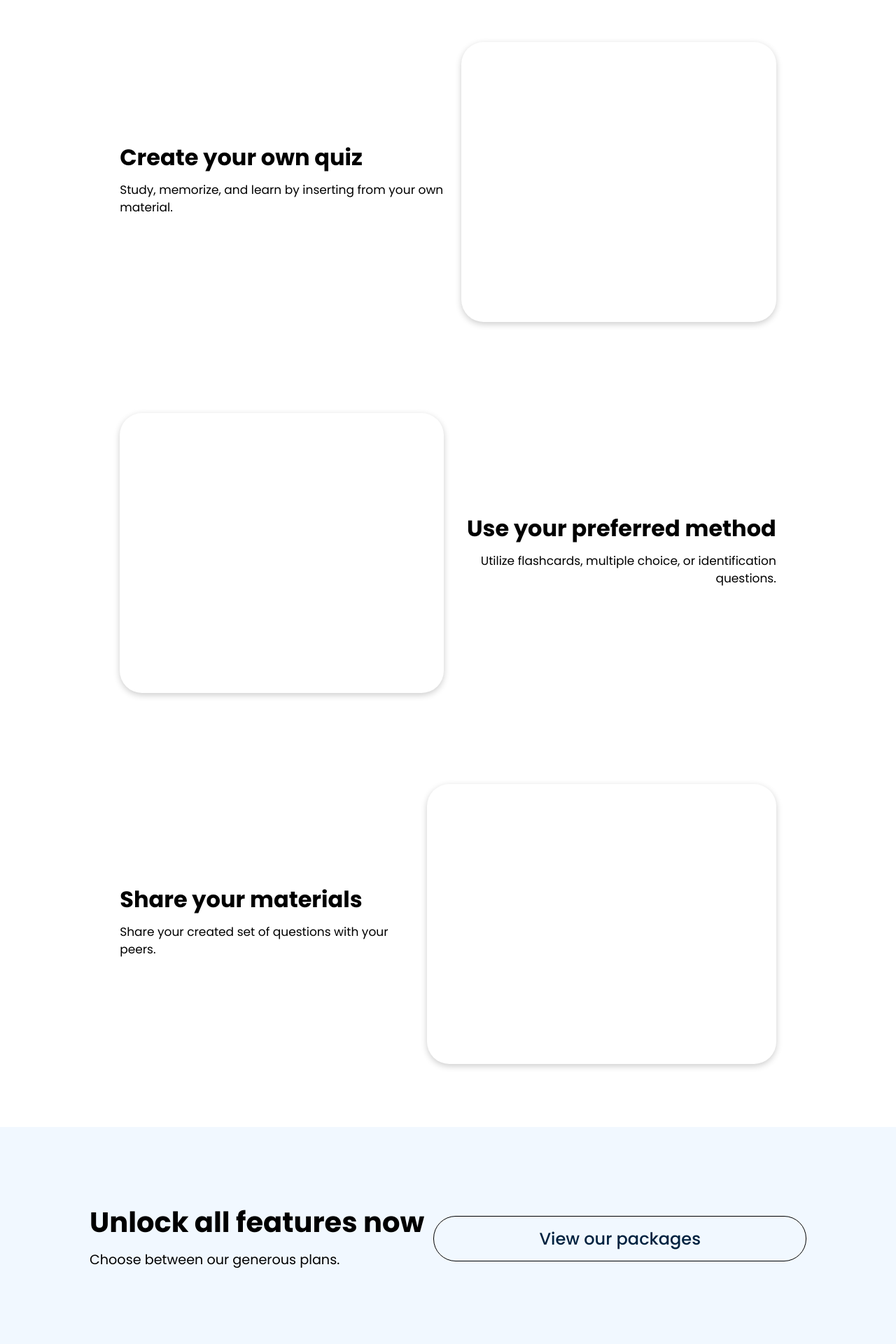
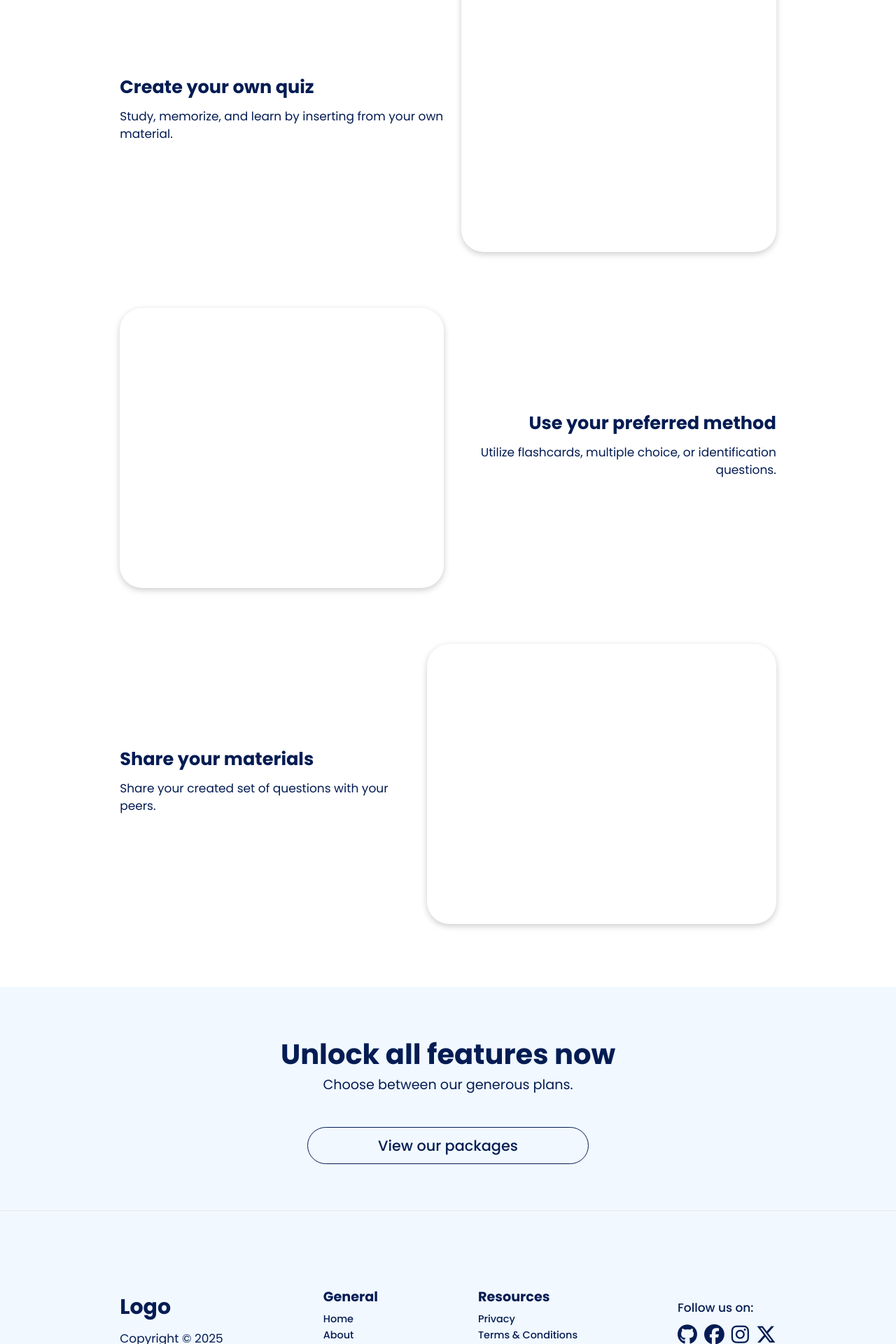
Before and after one commit to JLancerr/Group-4, a Flask app: page / in a window 1280 px wide. Shown: the part 640-2560 px from the top of the page at 70% size. Run offline with Flask 3, Linux system fonts and the light colour scheme.

Commit message:
Complete landing page structure; will add images for design soon

```diff
--- a/static/css/harry.css
+++ b/static/css/harry.css
@@ -128,9 +128,9 @@
 /* BASE STYLES */
 :root {
   --primary-color: #047aed;
-  --secondary-color: #1c3fa8;
-  --dark-color: #002240;
-  --light-color: #f4f4f4;
+  --secondary-color: #2f5bdf;
+  --dark-color: #041c53;
+  --light-color: #fff;
   --success-color: #5cb85c;
   --error-color: #d9534f;
 }
@@ -145,13 +145,9 @@
 
 body {
   background: #fff;
-  color: #000;
+  color: var(--dark-color);
   font-size: 15px;
   line-height: 1.5;
-}
-
-section {
-    margin: 50px 0;
 }
 
 h2 {
@@ -170,7 +166,7 @@ p {
 }
 
 a {
-  color: #262626;
+  color: #041c53;
   text-decoration: none;
   font-size: 0.9rem;
   font-weight: 500;
@@ -191,7 +187,7 @@ li {
 
 .primary-btn {
   background-color: var(--primary-color);
-  border: 2px solid #2f5bdf;
+  border: 2px solid var(--secondary-color);
   border-radius: 12px;
   color: #f2f2f2;
   padding: 8px 15px;
@@ -199,7 +195,7 @@ li {
 }
 
 .primary-btn:hover {
-  background-color: #3967f1;
+  background-color: #0371e0;
   transform: scale(0.95);
 }
 
@@ -219,8 +215,10 @@ li {
 
 /* NAVIGATION BAR */
 .navbar {
-  position: relative;
+  position: sticky;
+  top: 0;
   height: 80px;
+  background-color: #fff;
   border-bottom: 1px solid #e5e5e5c8;
   width: 100%;
 }
@@ -245,7 +243,7 @@ li {
 }
 
 .navbar nav .menu li a:hover {
-  color: var(--primary-color);
+  color: var(--secondary-color);
   border-bottom: 1p;
 }
 
@@ -267,12 +265,12 @@ li {
   text-align: center;
 }
 
-.showcase .showcase-title {
+.showcase h1 {
   max-width: 700px;
   font-size: 3rem;
 }
 
-.showcase .showcase-desc {
+.showcase p {
   max-width: 800px;
   font-size: 1.2rem;
 }
@@ -293,12 +291,16 @@ li {
 }
 
 /* FEATURES - QUIZ, METHOD, SHARE*/
-.quiz, .method, .share {
+.quiz,
+.method,
+.share {
   height: 60vh;
   padding: 0 3rem;
 }
 
-.quiz .container, .method .container, .share .container {
+.quiz .container,
+.method .container,
+.share .container {
   align-items: center;
   justify-content: space-between;
   text-align: center;
@@ -308,23 +310,29 @@ li {
   flex-direction: row-reverse;
 }
 
-.quiz .container .quiz-text, .method .container .method-text, .share .container .share-text {
+.quiz .quiz-text,
+.method .method-text,
+.share .share-text {
   display: flex;
   flex-direction: column;
   align-items: flex-start;
   text-align: left;
 }
 
-.quiz .container .quiz-text .quiz-title, .method .container .method-text .method-title, .share .container .share-text .share-title {
+.quiz .quiz-text h1,
+.method .method-text h1,
+.share .share-text h1 {
   font-size: 2rem;
 }
 
-.method .container .method-text {
+.method .method-text {
   align-items: flex-end;
   text-align: right;
 }
 
-.quiz .container .quiz-figure, .method .container .method-figure, .share .container .share-figure {
+.quiz .quiz-figure,
+.method .method-figure,
+.share .share-figure {
   width: 500px;
   height: 400px;
   border-radius: 2rem;
@@ -335,26 +343,76 @@ li {
 .price-overview {
   height: 40vh;
   background-color: #f1f8ff;
+  margin-top: 50px;
+  border-bottom: 1px solid #e5e5e5c8;
 }
 
 .price-overview .container {
   display: flex;
+  flex-direction: column;
+  align-items: center;
+  justify-content: center;
+}
+
+.price-overview .price-overview-text {
+  text-align: center;
+}
+
+.price-overview .price-overview-text h2 {
+  font-size: 2.5rem;
+  margin: 0;
+}
+
+.price-overview .price-overview-text p {
+  font-size: 1.2rem;
+}
+
+.price-overview .price-overview-button {
+  margin-top: 35px;
+}
+
+.price-overview .price-overview-button .secondary-btn {
+  display: block;
+  background-color: transparent;
+  padding: 10px 100px;
+  font-size: 1.3rem;
+  border-radius: 2rem;
+  border: 1px solid var(--dark-color);
+}
+
+.price-overview .price-overview-button .secondary-btn:hover {
+  transform: scaleX(1.05);
+}
+
+/* Footer */
+footer {
+  height: 40vh;
+  background-color: #f1f8ff;
+  padding: 0 3rem;
+}
+
+footer .container {
   align-items: center;
   justify-content: space-between;
 }
 
-.price-overview .container .price-overview-text h2 {
-    font-size: 2.5rem;
+footer .footer-general a:hover, footer .footer-resources a:hover {
+  color: var(--secondary-color);
 }
 
-.price-overview .container .price-overview-text p {
-    font-size: 1.2rem;
+footer .footer-social p {
+  font-weight: 500;
 }
 
-.price-overview .container .price-overview-button .secondary-btn {
-    background-color: transparent;
-    padding: 15px 150px;
-    font-size: 1.5rem;
-    border-radius: 2rem;
-    border: 1px solid #000;
+footer .footer-social .footer-icons {
+  display: flex;
+  gap: 10px;
 }
+
+footer .footer-social .footer-icons a {
+  transition: 0.3s;
+}
+
+footer .footer-social .footer-icons a:hover {
+  transform: scale(0.92);
+}
--- a/templates/landing.html
+++ b/templates/landing.html
@@ -7,6 +7,13 @@
     <meta charset="UTF-8" />
     <meta name="viewport" content="width=device-width, initial-scale=1.0" />
     <link rel="stylesheet" href="../static/css/harry.css" />
+    <link
+      rel="stylesheet"
+      href="https://cdnjs.cloudflare.com/ajax/libs/font-awesome/6.7.2/css/all.min.css"
+      integrity="sha512-Evv84Mr4kqVGRNSgIGL/F/aIDqQb7xQ2vcrdIwxfjThSH8CSR7PBEakCr51Ck+w+/U6swU2Im1vVX0SVk9ABhg=="
+      crossorigin="anonymous"
+      referrerpolicy="no-referrer"
+    />
     <title>Manage Landing Page</title>
     <script>
       function display_error() {
@@ -27,8 +34,8 @@
 
         <!-- Menu Item -->
         <ul class="menu">
+          <li><a href="#">About</a></li>
           <li><a href="#">Pricing</a></li>
-          <li><a href="#">About</a></li>
           <li><a href="#">Contact</a></li>
         </ul>
 
@@ -64,8 +71,8 @@
     <!-- Showcase -->
     <section class="showcase">
       <div class="container">
-        <h1 class="showcase-title">Lorem ipsum dolor sit amet.</h1>
-        <p class="showcase-desc">
+        <h1>Lorem ipsum dolor sit amet.</h1>
+        <p>
           Lorem ipsum dolor sit, amet consectetur adipisicing elit. Sit totam
           incidunt provident, earum optio dolores reiciendis veniam architecto
           maiores a?
@@ -82,10 +89,8 @@
     <section class="quiz">
       <div class="container">
         <div class="quiz-text">
-          <h2 class="quiz-title">Create your own quiz</h2>
-          <p class="quiz-desc">
-            Study, memorize, and learn by inserting from your own material.
-          </p>
+          <h2>Create your own quiz</h2>
+          <p>Study, memorize, and learn by inserting from your own material.</p>
         </div>
         <div class="quiz-figure">
           <!-- Add content here -->
@@ -97,8 +102,8 @@
     <section class="method">
       <div class="container">
         <div class="method-text">
-          <h2 class="method-title">Use your preferred method</h2>
-          <p class="method-desc">
+          <h2>Use your preferred method</h2>
+          <p>
             Utilize flashcards, multiple choice, or identification questions.
           </p>
         </div>
@@ -112,10 +117,8 @@
     <section class="share">
       <div class="container">
         <div class="share-text">
-          <h2 class="share-title">Share your materials</h2>
-          <p class="share-desc">
-            Share your created set of questions with your peers.
-          </p>
+          <h2>Share your materials</h2>
+          <p>Share your created set of questions with your peers.</p>
         </div>
         <div class="share-figure">
           <!-- Add content here -->
@@ -136,5 +139,39 @@
       </div>
     </section>
 
+    <footer>
+      <div class="container">
+        <div class="footer-logo">
+          <h1>Logo</h1>
+          <p></p>
+          <p>Copyright &copy; 2025</p>
+        </div>
+        <div class="footer-general">
+          <ul>
+            <li><h3>General</h3></li>
+            <li><a href="#">Home</a></li>
+            <li><a href="#">About</a></li>
+            <li><a href="#">Pricing</a></li>
+          </ul>
+        </div>
+        <div class="footer-resources">
+          <ul>
+            <li><h3>Resources</h3></li>
+            <li><a href="#">Privacy</a></li>
+            <li><a href="#">Terms & Conditions</a></li>
+            <li><a href="#">Contact</a></li>
+          </ul>
+        </div>
+        <div class="footer-social">
+          <p>Follow us on:</p>
+          <div class="footer-icons">
+            <a href="#"><i class="fab fa-github fa-2x"></i></a>
+            <a href="#"><i class="fab fa-facebook fa-2x"></i></a>
+            <a href="#"><i class="fab fa-instagram fa-2x"></i></a>
+            <a href="#"><i class="fa-brands fa-x-twitter fa-2x"></i></a>
+          </div>
+        </div>
+      </div>
+    </footer>
   </body>
 </html>
```
Lines whose indentation alone changed are shown as unchanged.
